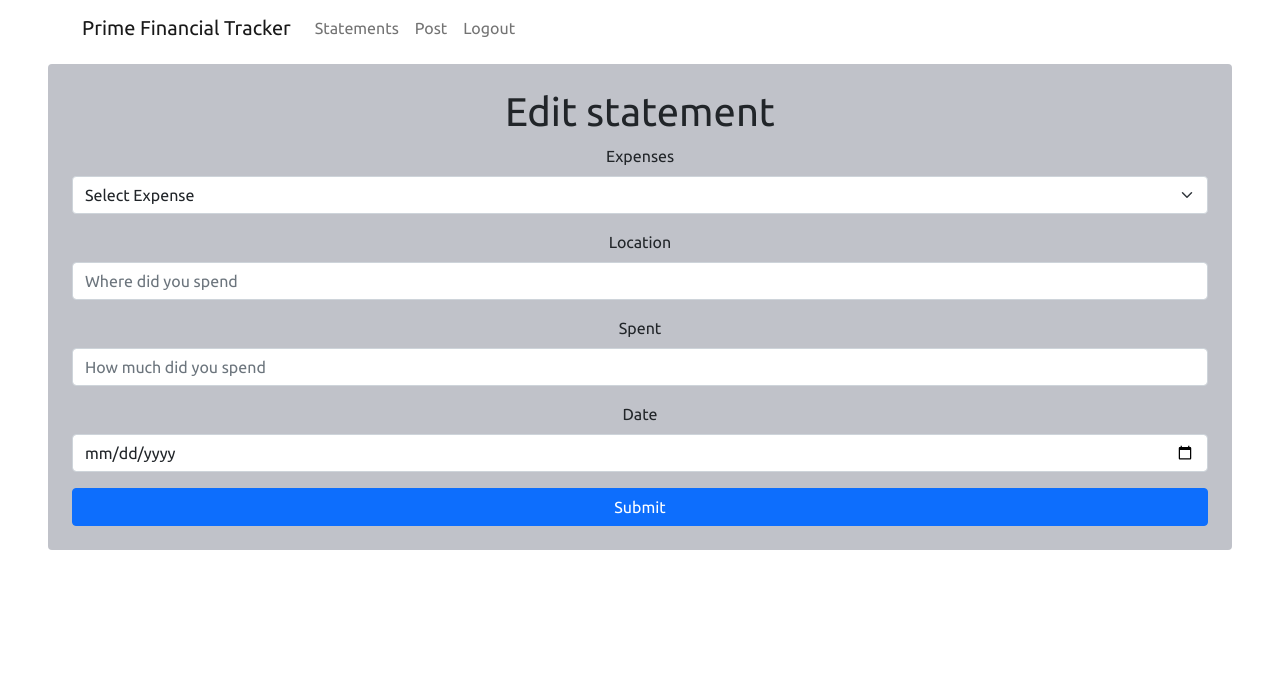
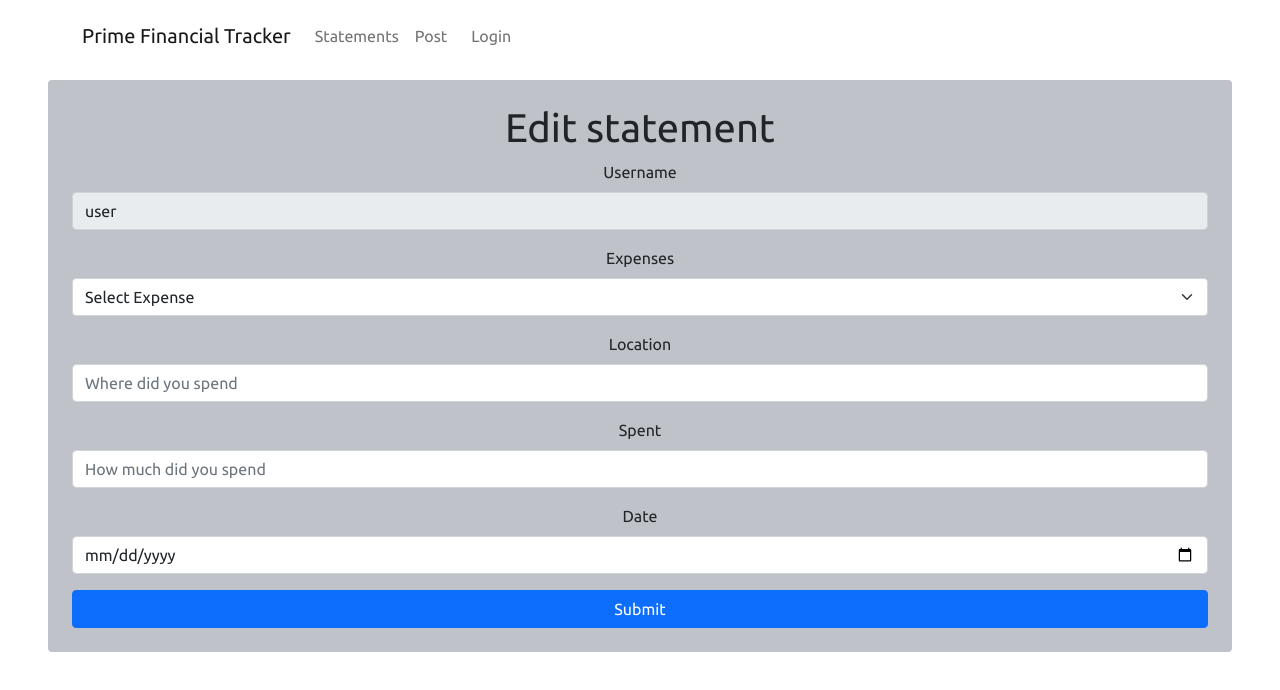
Before and after one commit to Aydren/milestone3, a React (Create React App) app in the folder client/: page /statements/edit/1 in a window 1280 px wide. Shown: the top 690 px of the page. Built offline with nearby package versions, Linux system fonts and the light colour scheme.

Commit message:
date fixed

```diff
--- a/client/src/components/edit.js
+++ b/client/src/components/edit.js
@@ -16,7 +16,7 @@ function Edit() {
   const handleSubmit = async e => {
     e.preventDefault();
     /* console.log(inputs); */
-    await fetch("/finTrack/statement/edit", {
+    await fetch("/finTrack/statement/edit/:id", {
       method: "PUT",
       headers: {
         "Content-Type": "application/json",
@@ -32,15 +32,16 @@ function Edit() {
       <div className="forms mx-5 my-2 p-4 text-center rounded">
         <Form onSubmit={handleSubmit}>
       <h1>Edit statement</h1>
-          {/* <Form.Group className="mb-3" controlId="formLocation">
+          <Form.Group className="mb-3" controlId="formLocation">
           <Form.Label>Username</Form.Label>
           <Form.Control
             type="text"
             name="username"
-            value={}
+            value={'user'}
             onSubmit={handleChange}
+            disabled={true}
           />
-        </Form.Group> */}
+        </Form.Group>
 
           <Form.Group className="mb-3" controlId="formExpenses">
             <Form.Label>Expenses</Form.Label>
--- a/client/src/components/home.js
+++ b/client/src/components/home.js
@@ -8,7 +8,7 @@ function Home() {
   return (
     <div className="App">
       <NavBar />
-      {/* <pre>{JSON.stringify(user, null, 2)}</pre> */}
+      <pre>{JSON.stringify(user, null, 2)}</pre>
       <FirstFiveState />
     </div>
   );
--- a/client/src/components/listStatement.js
+++ b/client/src/components/listStatement.js
@@ -17,20 +17,19 @@ function StatementList() {
   }, []);
 
   let statementFormatted = statmentData.map(statement => {
+    let date = new Date(statement.date)
     return (
       <div key={statement.id}>
         <Table striped hover>
           <tbody>
             <tr key={statement.id}>
               <td>
-                <a onClick={()=>{
-
-                }} href={`/statements/edit/${statement.id}`}> Edit Statement</a>
+                <a href={`/statements/edit/${statement.id}`}>Edit Statement</a>
               </td>
               <td>{statement.expenses}</td>
               <td>{statement.location}</td>
               <td>${statement.spent}</td>
-              <td>{statement.date}</td>
+              <td>{date.toDateString()}</td>
             </tr>
           </tbody>
         </Table>
--- a/client/src/components/login.js
+++ b/client/src/components/login.js
@@ -39,7 +39,7 @@ function Login() {
     <div className="App">
       <div className="form-holder mt-5">
         <Form onSubmit={handleSubmit}>
-          {/* <pre>{JSON.stringify(user, null, 2)}</pre> */}
+          <pre>{JSON.stringify(user, null, 2)}</pre>
           <h1>Login</h1>
           <Form.Group className="mb-3" controlId="formUsername">
             <Form.Label>Username</Form.Label>
--- a/client/src/components/navBar.js
+++ b/client/src/components/navBar.js
@@ -24,8 +24,24 @@ function NavBar() {
           </Nav>
           <Nav>
             <Nav.Item>
-              <Nav.Link href="/" onClick={()=>setUser(null)}>Logout </Nav.Link>
+              <Nav.Link href="/">
+                {user == null ? (
+                  <Nav.Link href="/">Login</Nav.Link>
+                ) : (
+                  <Nav.Item>
+                    <Nav.Link href="/" onClick={() => setUser(null)}>
+                      Logout
+                    </Nav.Link>
+                  </Nav.Item>
+                )}
+              </Nav.Link>
             </Nav.Item>
+            {user == null ? null : (
+              <Nav.Item>
+                <Nav.Link></Nav.Link>
+                Welcome, {user}
+              </Nav.Item>
+            )}
           </Nav>
         </Navbar>
       </Container>
--- a/client/src/controllers/finTrack.js
+++ b/client/src/controllers/finTrack.js
@@ -42,7 +42,7 @@ router.get("/statement/:id", (req, res) => {
 });
 
 // editing a specific statement according to its id not currently working since when page is redirected req is empty so we are updating nothing
-router.put("/statement/edit", async (req, res) => {
+router.put("/statement/edit/:id", async (req, res) => {
   try {
     await db.Statement.findById(req.params.id, (err, updateStatement) => {
       console.log(req.params.id, req.body.expenses)
@@ -97,7 +97,7 @@ router.post("/users/sign-in", (req, res) => {
     if (user == null) {
       res.status(404).json({ message: "user not found" });
     } else if (await bcrypt.compare(req.body.password, user.password)) {
-      /* console.log(user); */
+      console.log(user);
       res.json(user);
     } else {
       console.log(err);
```
Also changed, not shown: client/src/App.js (+4 -4 lines).
